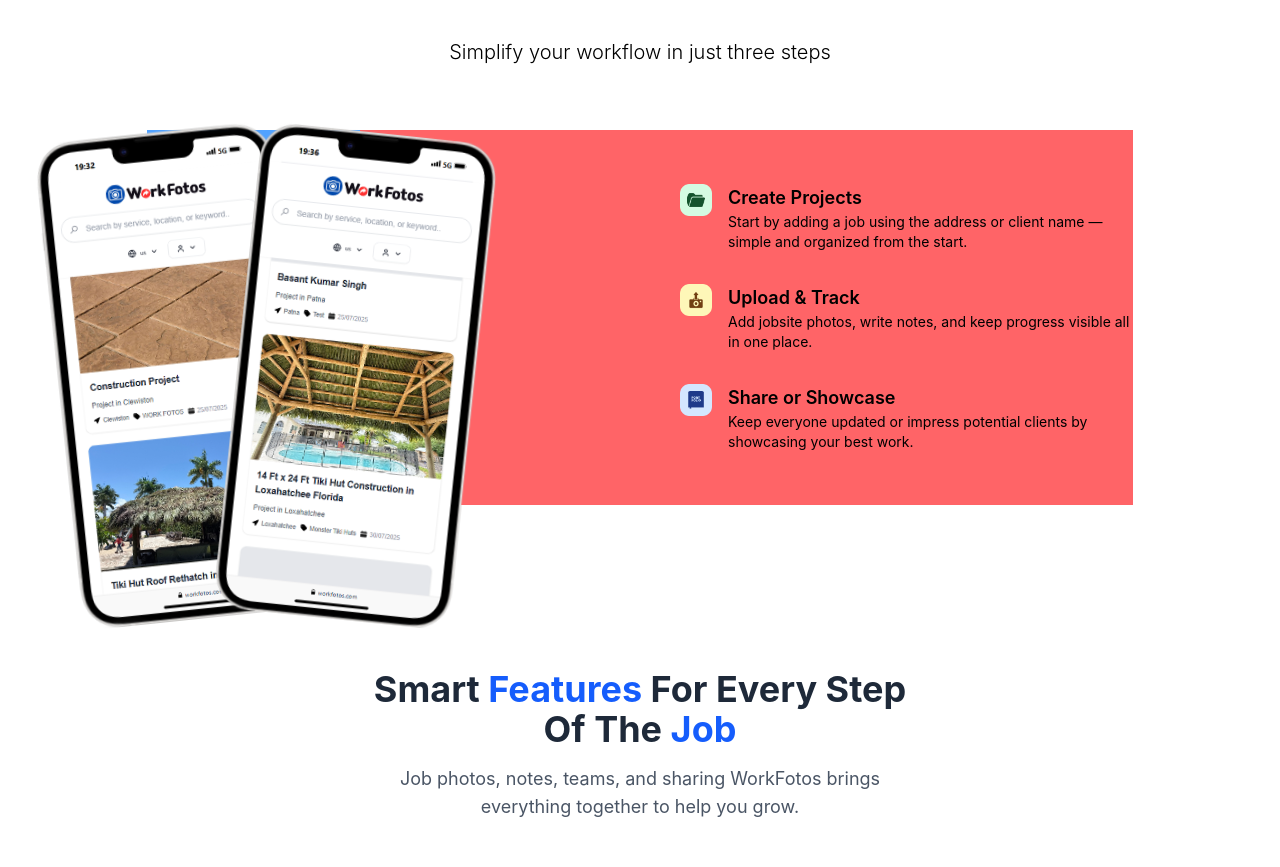
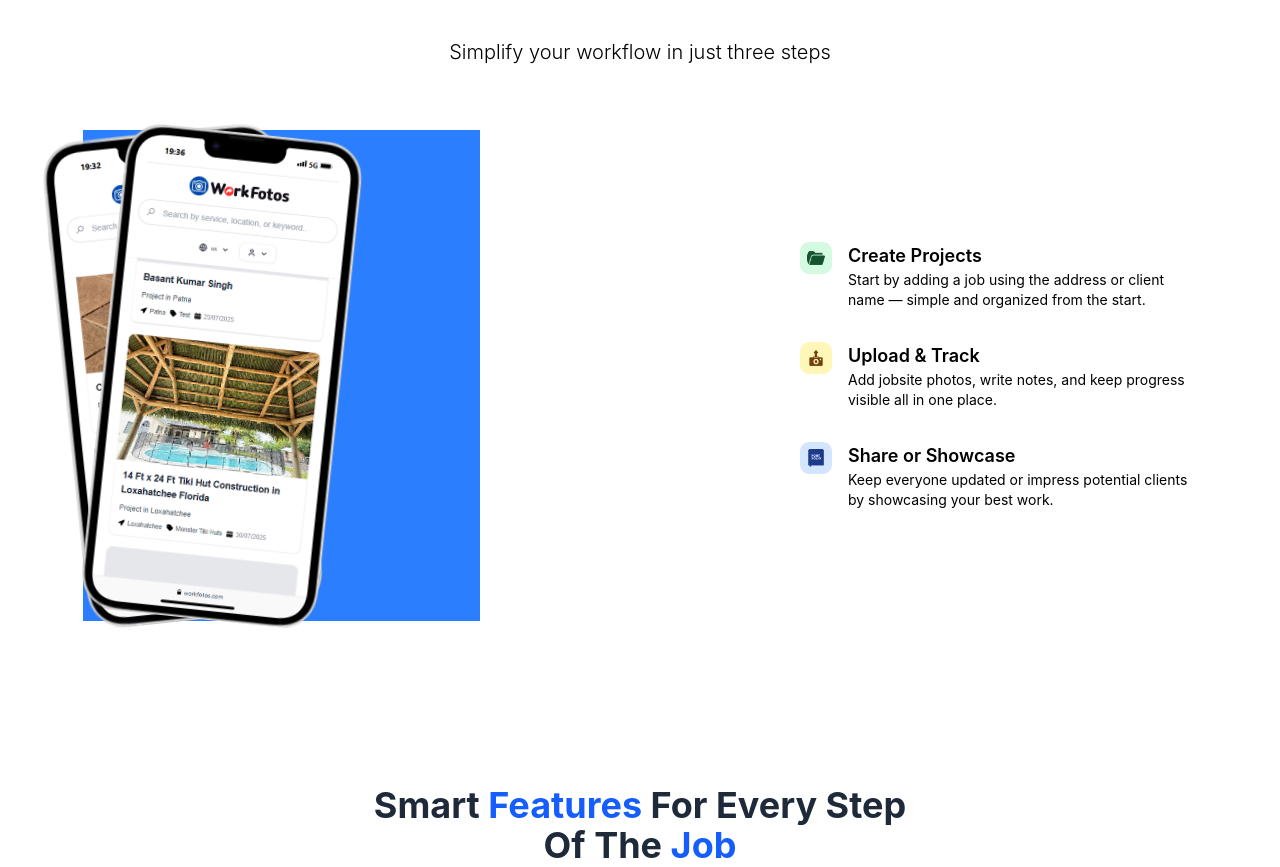
Before and after one commit to work-account171/workFotos, a Next.js app: page / in a window 1280 px wide. Shown: the part 1002-1869 px from the top of the page. Built offline with nearby package versions, Linux system fonts and the light colour scheme; grey boxes are pictures that could not be loaded.

Commit message:
edited home page

```diff
--- a/src/app/components/homeComponents/HowitWorks.tsx
+++ b/src/app/components/homeComponents/HowitWorks.tsx
@@ -6,7 +6,7 @@
 const HowitWorks: React.FC = () => {
   return (
     <section className='bg-white'>
-      <div className="w-[87%] max-w-[1240px] px-6 mx-auto pt-[64px] md:pt-[100px] lg:pt-[150px] pb-[100px] flex flex-col items-center text-center gap-[64px]">
+      <div className="w-[87%] max-w-[1240px] mx-auto pt-[64px] md:pt-[100px] lg:pt-[150px] pb-[100px] flex flex-col items-center text-center gap-[64px]">
 
         <div className="flex flex-col gap-6">
           <h1 className="text-3xl md:text-5xl text-center text-black font-bold leading-snug">
@@ -18,11 +18,11 @@
         </div>
 
 
-        <div className="flex flex-col  md:flex-row bg-red-400 items-center justify-between gap-6 md:gap-80 group">
+        <div className="flex flex-col  md:flex-row items-center w-full justify-between gap-6 md:gap-80 group">
 
-          <div className="relative bg-blue-400 w-full  md:w-[47%] md:h-[375px]">
+          <div className="relative w-full  md:w-[47%] md:h-[491px] bg-blue-500">
 
-            <div className="absolute w-[238px] h-[491px] inset-0 transform -rotate-[6deg] -translate-x-[40px] md:-translate-x-[90px] z-10 transition-all duration-500 group-hover:rotate-0 group-hover:-translate-x-[90px]">
+            <div className="absolute w-[238px] h-[491px] inset-0 transform -rotate-[6deg] -translate-x-[40px] md:-translate-x-[20px] z-10 transition-all duration-500 group-hover:rotate-0 group-hover:-translate-x-[90px]">
               <Image
                 src="/Mobile 2.png"
                 alt="Phone Left"
@@ -32,7 +32,7 @@
               />
             </div>
             {/* Right Image */}
-            <div className="absolute w-[238px] h-[491px] inset-0 transform rotate-[6deg] translate-x-[40px] md:translate-x-[90px] z-20 transition-all duration-500 group-hover:rotate-0 group-hover:translate-x-[90px]">
+            <div className="absolute w-[238px] h-[491px] inset-0 transform rotate-[6deg] translate-x-[40px] md:translate-x-[20px] z-20 transition-all duration-500 group-hover:rotate-0 group-hover:translate-x-[90px]">
               <Image
                 src="/Mobile.png"
                 alt="Phone Right"
@@ -44,7 +44,7 @@
           </div>
 
           {/* Steps List */}
-          <div className="md:w-full w-[47%] max-w-full space-y-8 text-left">
+          <div className="w-full md:w-[47%]  space-y-8 text-left">
             <div className="flex items-start gap-4">
               <Image src="/icons/Folder.png" alt="Create" width={32} height={32} />
               <div>
```
